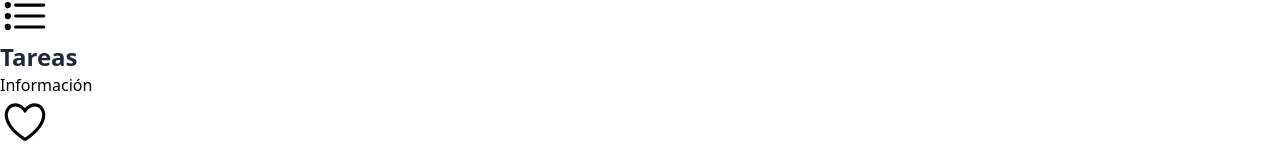
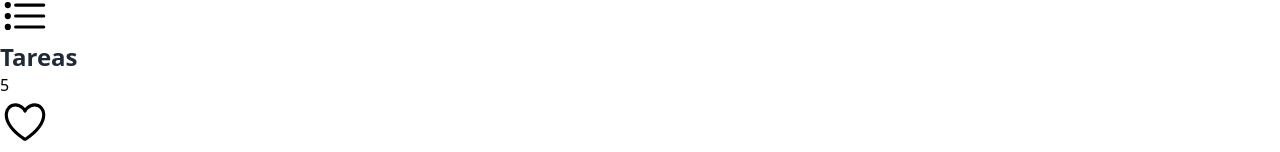
Before and after one commit to Ponny10/ZUSTAND, a React (Vite) app: page /dashboard in a window 1280 px wide. Shown: the part 977-1129 px from the top of the page. Built offline with nearby package versions, Linux system fonts and the light colour scheme.

Commit message:
✨Feature(Pages): Vista de tareas. Total de tareas en dashboard.

```diff
--- a/src/pages/02-objects/JiraPage.tsx
+++ b/src/pages/02-objects/JiraPage.tsx
@@ -1,6 +1,11 @@
 import { JiraTasks } from '../../components';
+import { useTaskStore } from '../../store';
 
 export const JiraPage = () => {
+  const doneTask = useTaskStore().getTaskByStatus('done');
+  const inProgressTask = useTaskStore().getTaskByStatus('in-progress');
+  const pendingTask = useTaskStore().getTaskByStatus('open');
+
   return (
     <>
       <h1>Tareas</h1>
@@ -9,11 +14,11 @@ export const JiraPage = () => {
 
       <div className="grid grid-cols-1 md:grid-cols-3 gap-4">
 
-          <JiraTasks title='Pendientes' value='pending' />
+        <JiraTasks tasks={pendingTask} title='Pendientes' value='open' />
 
-          <JiraTasks title='Avanzando' value='in-progress' />
+        <JiraTasks tasks={inProgressTask} title='Avanzando' value='in-progress' />
 
-          <JiraTasks title='Terminadas' value='done' />
+        <JiraTasks tasks={doneTask} title='Terminadas' value='done' />
 
       </div>
 
--- a/src/pages/dashboard/DashboardPage.tsx
+++ b/src/pages/dashboard/DashboardPage.tsx
@@ -1,10 +1,11 @@
 import { IoAccessibilityOutline, IoHeartOutline, IoListOutline, IoLockClosedOutline, IoPawOutline } from 'react-icons/io5';
 import { WhiteCard } from '../../components';
-import { useBear, usePersonStore } from '../../store';
+import { useBear, usePersonStore, useTaskStore } from '../../store';
 
 export const Dashboard = () => {
   const bears = useBear((state) => state.computed.totalBears);
   const firstName = usePersonStore(state => state.firstName);
+  const totalTask = useTaskStore(state => state.tasks);
 
   return (
     <>
@@ -31,7 +32,7 @@ export const Dashboard = () => {
         <WhiteCard centered>
           <IoListOutline size={50} className="text-indigo-600" />
           <h2>Tareas</h2>
-          <p>Información</p>
+          <p>{Object.values(totalTask).length}</p>
         </WhiteCard>
 
 
```
Also changed, not shown: 2 other files (tests, documents, lock files or other folders).
